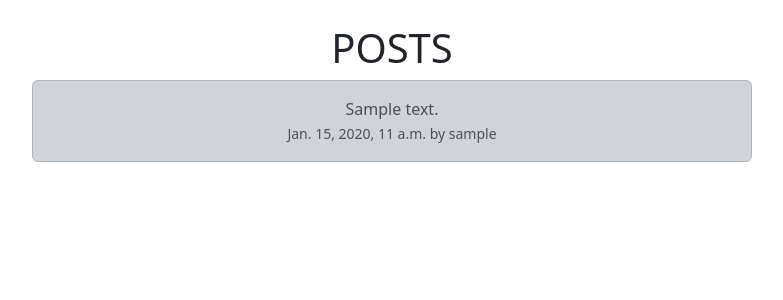
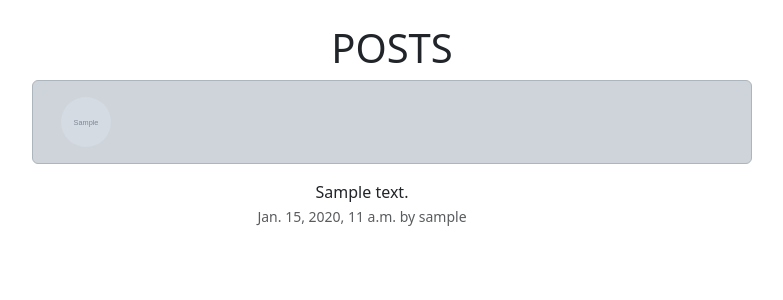
Before and after one commit to 0xbm/social, a Django app: page / in a window 1280 px wide. Shown: the part 57-357 px from the top of the page, without its empty margins (62-845 px from the left). Run offline with Django 4.2, Linux system fonts and the light colour scheme; tables that the repository leaves empty hold one stand-in row (values such as "Sample post"); grey boxes marked "Sample" are stand-in pictures.

Commit message:
profile picture on homepage

```diff
--- a/templates/home.html
+++ b/templates/home.html
@@ -1,4 +1,5 @@
 {% extends 'base.html' %}
+{% load static %}
 
 {% block content %}
 
@@ -8,6 +9,25 @@
                 <h1>POSTS</h1>
                 {% for post in posts %}
                     <div class="alert alert-dark" role="alert">
+                        <div class="container">
+                            <div class="row">
+                                <div class="col-1">
+                                    {% if post.user.profile.profile_image %}
+                                        <img src="{{ post.user.profile.profile_image.url }}"
+                                             width="50" height="50" class="rounded-circle"
+                                             alt="{{ profile.user.username }}">
+                                    {% else %}
+                                        <img src="{% static 'images/default_pic.png' %}"
+                                             width="50" height="50" class="rounded-circle"
+                                             alt="{{ profile.user.username }}">
+                                    {% endif %}
+                                </div>
+                            </div>
+                        </div>
+                    </div>
+
+                    <div class="col-11">
+
                         {{ post.body }}<br/>
                         <small class="text-muted">
                             {{ post.created_at }}
@@ -15,7 +35,8 @@
                             {{ post.user.username }}
 
                         </small>
-                    </div></br></br>
+                    </div>
+                    </br></br>
                 {% endfor %}
             </div>
             <div class="col-4">
--- a/templates/profile.html
+++ b/templates/profile.html
@@ -23,7 +23,7 @@
                                              alt="{{ profile.user.username }}">
                                     {% endif %}
                                 </div>
-                                <div class="col-10">
+                                <div class="col-11">
                                     {{ post.body }}<br/>
                                     <small class="text-muted">
                                         {{ post.created_at }}
```
